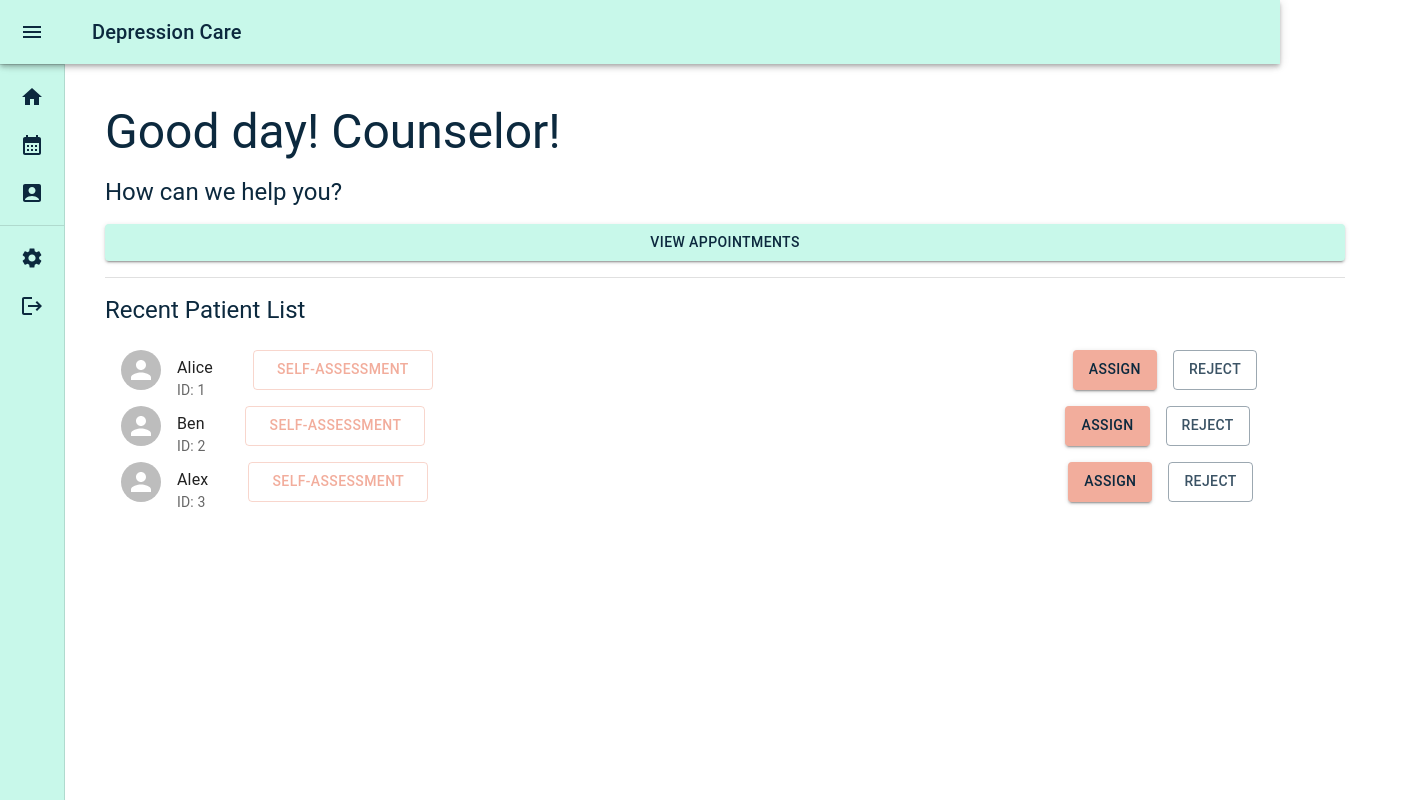
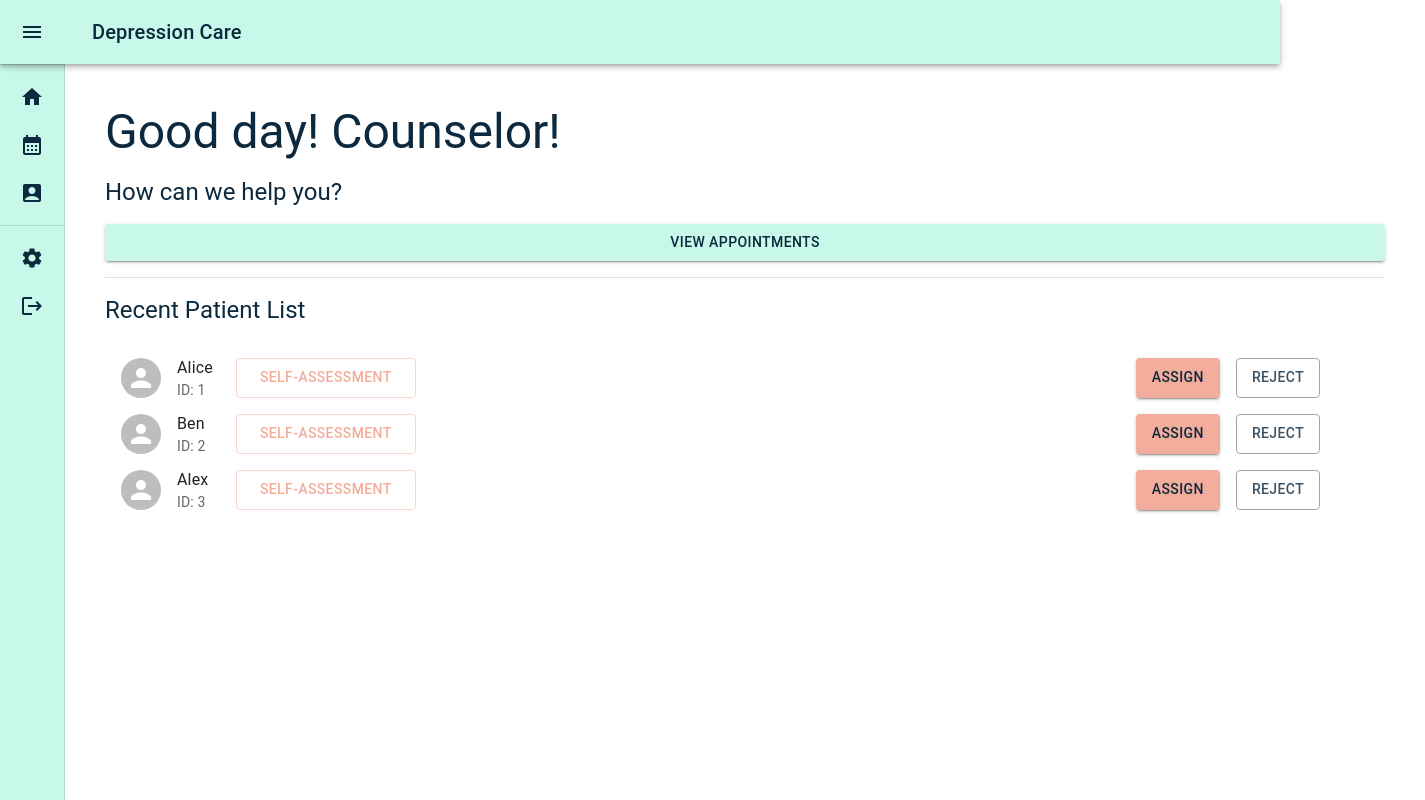
Before and after one commit to wizapp-link/medical-platform-frontend, a React (Create React App) app: page /counselor in a window 1280 px wide. Shown: the whole page, 1425 px wide, since content can reach past the window. Built offline with nearby package versions, Linux system fonts and the light colour scheme.

Commit message:
modifid appointment and dashboard

```diff
--- a/src/screens/CounselorAppointmentScreen.tsx
+++ b/src/screens/CounselorAppointmentScreen.tsx
@@ -78,39 +78,25 @@ export default function CounselorAppointmentScreen(props: any) {
 
         <Typography variant="h4" gutterBottom>
           Appointment List
-
-          <Typography variant="h4" gutterBottom color={'primary.contrastText'}>
-            Accepted Patients
-
-          </Typography>
           <List>
             {patients.map((patient) => (
               <ListItem key={patient.id} disablePadding>
                 <ListItemAvatar>
                   <Avatar alt="patient" src="" />
                 </ListItemAvatar>
-
-                <ListItemText primary={patient.name} secondary={`ID: ${patient.id}`} />
+                <ListItemText primary={patient.name} secondary={`ID: ${patient.id}`}
+                  style={{ flexBasis: "40%", flexGrow: 0, flexShrink: 0 }} />
                 <ListItemAvatar>
                   <Avatar alt="doctor" src="/static/images/doctor/sampleDoctor.jpg" />
                 </ListItemAvatar>
                 <ListItemText
                   primary="Dr. Gregory House"
                   secondary="Date: 2023-02-12 "
+                  style={{ flexBasis: "40%", flexGrow: 0, flexShrink: 0 }}
                 >
                   {" - 16:00 to 17:00"}
                 </ListItemText>
-                <Stack direction={"row"} spacing={2}>
-                  {/* <Button variant="contained">Assign</Button> */}
-                  <Button variant="outlined" color="secondary">Remove</Button>
-                </Stack>
-                {/* <ListItemText primary={patient.name} secondary={`ID: ${patient.id}`} sx={{ color: 'primary.contrastText' }} />
-                <Stack direction={"row"} spacing={2}>
-                  <Button variant="contained" sx={{ backgroundColor: 'primary.dark', color: 'primary.contrastText', ":hover": { backgroundColor: 'primary.light' } }}>Accept</Button>
-                  <Button variant="contained" color='primary' sx={{ color: 'primary.contrastText', ":hover": { backgroundColor: 'secondary.dark' } }}>Reject</Button>
-
-                </Stack> */}
-
+                <Button variant="outlined" color="secondary">Remove</Button>
               </ListItem>
             ))}
           </List>
--- a/src/screens/CounselorDashboardScreen.tsx
+++ b/src/screens/CounselorDashboardScreen.tsx
@@ -94,40 +94,28 @@ export default function CounselorDashboardScreen(props: any) {
 						<List>
 							{patients.map((patient) => (
 								<ListItem key={patient.id} disablePadding>
-									<Stack direction={"row"}>
-										<Stack direction={"row"}>
 									<ListItemAvatar>
 										<Avatar alt="patient" src="" />
 									</ListItemAvatar>
-											<ListItemText primary={patient.name} secondary={`ID: ${patient.id}`} />
-										</Stack>
-
-
-										<Stack direction={"row"} >
-											<Stack direction={"row"}>
+									<ListItemText primary={patient.name} secondary={`ID: ${patient.id}`}
+										sx={{
+											flexGrow: 0,
+											flexShrink: 0,
+											flexBasis: '5%'
+										}} />
 									<Button
 										sx={{
-														marginLeft: 5,
+											flexGrow: 0,
+											flexShrink: 0,
 											width: 180,
-														height: 40
+											height: 40,
 										}}
 										variant="outlined" onClick={() => handleAssessmentButtonClick(patient)}>Self-Assessment</Button>
-												<Stack direction={"row"} spacing={2} sx={{ marginLeft: 80 }}>
+
+									<Stack direction={"row"} spacing={2} pl={90}>
 										<Button sx={{ height: 40 }} variant="contained">Assign</Button>
 										<Button sx={{ height: 40 }} variant="outlined" color="secondary">Reject</Button>
 									</Stack>
-											</Stack>
-										</Stack>
-
-									</Stack>
-									{/* <ListItemText primary={patient.name} secondary={`ID: ${patient.id}`} />
-									<Stack direction={"row"} padding={2} spacing={2}>
-										<Button variant="outlined" sx={{ color: 'primary.contrastText', borderColor: 'primary.contrastText' }} onClick={() => handleAssessmentButtonClick(patient)}>Self-Assessment</Button>
-										<Button variant="contained" sx={{ backgroundColor: 'primary.dark', color: 'primary.contrastText', ":hover": { backgroundColor: 'primary.light' } }}>Accept</Button>
-										<Button variant="contained" color='primary' sx={{ color: 'primary.contrastText', ":hover": { backgroundColor: 'secondary.dark' } }}>Reject</Button>
-
-									</Stack> */}
-
 								</ListItem>
 							))}
 
```
Lines whose indentation alone changed are shown as unchanged.
